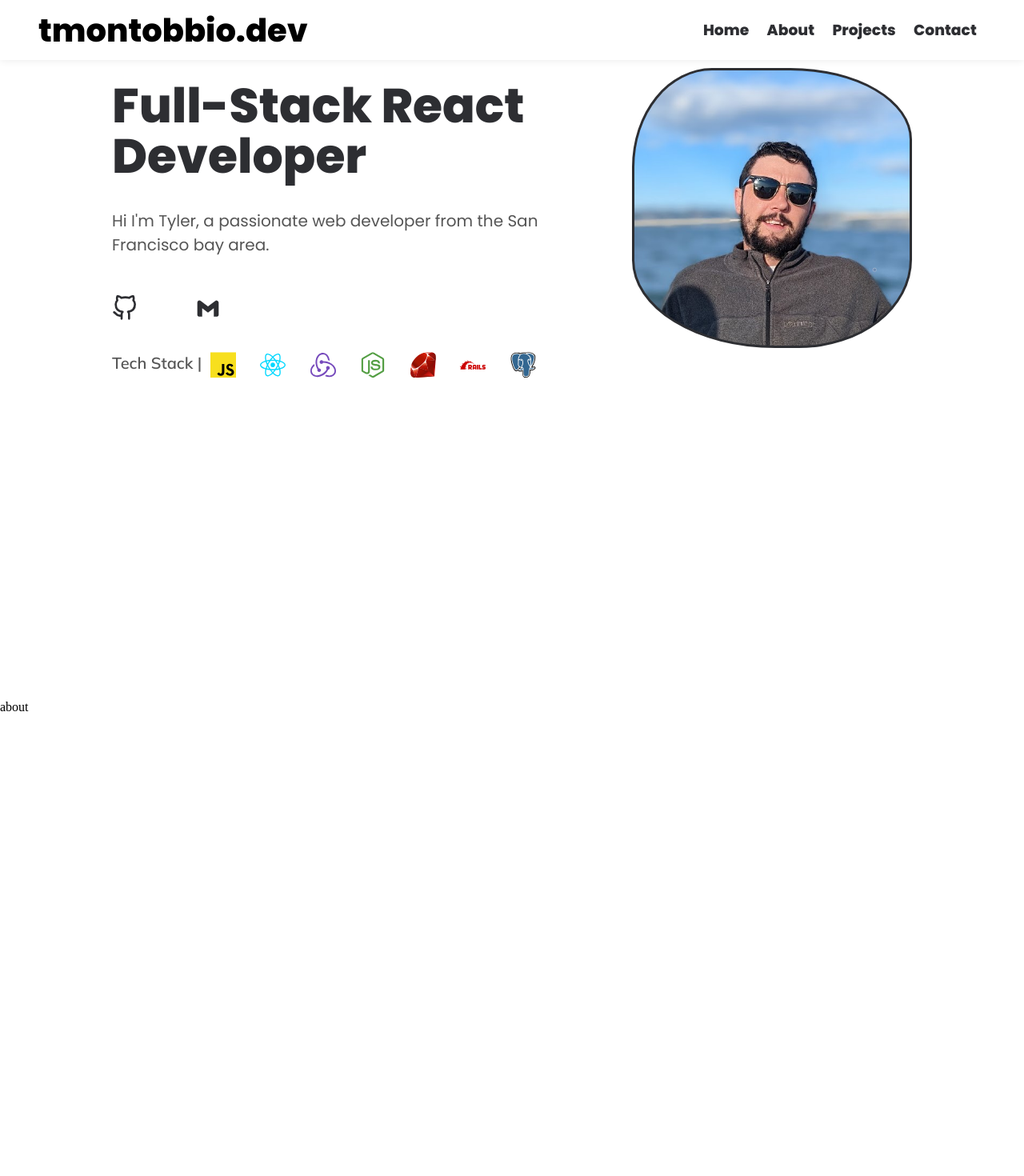
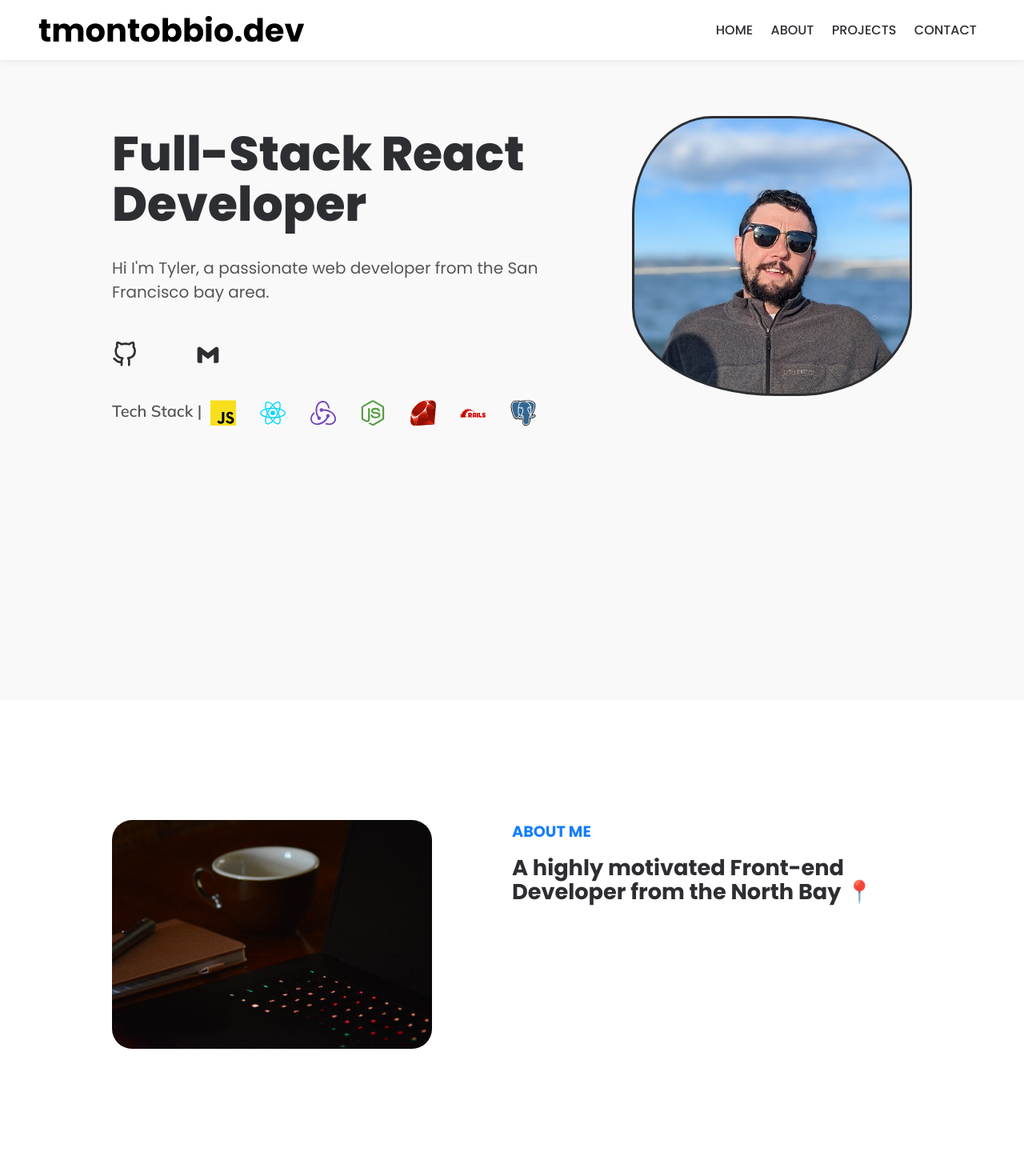
Before and after one commit to tmontobbio/tmontobbio-dev-v3, a React (Vite) app: page / in a window 1280 px wide. Shown: the top 1470 px of the page at 80% size. Built offline with nearby package versions, Linux system fonts and the light colour scheme; some icons are missing.

Commit message:
progress on about section

```diff
--- a/index.html
+++ b/index.html
@@ -7,7 +7,7 @@
     <title>tmontobbio.dev</title>
 
     <style>
-      @import url('https://fonts.googleapis.com/css2?family=Mulish:wght@600&family=Poppins:wght@400;800&display=swap');
+      @import url('https://fonts.googleapis.com/css2?family=Mulish:wght@600&family=Poppins:wght@400;500;600;700;800&display=swap');
     </style>
 
   </head>
--- a/src/App.css
+++ b/src/App.css
@@ -24,3 +24,22 @@ a {
 p {
   color: #555;
 }
+
+h1, h2, h3, h4, p, a{
+  font-family: 'Poppins', sans-serif;
+}
+
+h3{
+  font-size: 1.2rem;
+  color: #147efb;
+  font-weight: 700;
+  margin-bottom: 1rem;
+  text-transform: uppercase;
+}
+
+h4{
+      color: #2d2e32;
+      font-size: 1.7rem;
+      line-height: 1.1;
+      margin-bottom: 2rem;
+}
--- a/src/about/About.css
+++ b/src/about/About.css
@@ -1,3 +1,26 @@
 #about {
-    height: 100vh;
+    background-color: #fff;
 }
+
+.container{
+    width: 1000px;
+    height: 600px;
+    margin:auto;
+    padding:150px 0 150px 0;
+    display:flex;
+    justify-content: space-between;
+}
+
+#laptop{
+    background-image: url("/laptop.png");
+    background-size: contain;
+    background-repeat: no-repeat;
+    border-radius: 25px 25px 25px 25px / 25px 25px 25px 25px;
+    height:286px;
+    width:400px;
+}
+
+#description{
+    width:500px;
+    height: 286px;
+}
--- a/src/about/About.jsx
+++ b/src/about/About.jsx
@@ -3,7 +3,13 @@ import "./About.css"
 export default function About() {
     return (
         <div id="about">
-            about
+            <div className="container">
+                <div id="laptop" />
+                <div id="description">
+                    <h3>about me</h3>
+                    <h4>A highly motivated Front-end Developer from the North Bay 📍</h4>
+                </div>
+            </div>
         </div>
     )
 }
--- a/src/home/Home.css
+++ b/src/home/Home.css
@@ -48,6 +48,7 @@
  #home {
      width: 100%;
      height: 100vh;
+     background-color: #f9f9f9;
  }
 
  .greeting {
@@ -55,7 +56,7 @@
      height: 600px;
      top: 50%;
      left: 50%;
-     transform: translate(-50%, -65%);
+     transform: translate(-50%, -55%);
      transform-origin: center;
      position: relative;
      display: flex;
@@ -72,7 +73,6 @@
  }
 
  .greeting-text h1 {
-     font-family: 'Poppins', sans-serif;
      font-size: 7.5ch;
      font-weight: 800;
      line-height: 1.6ch;
@@ -80,7 +80,6 @@
  }
 
  .greeting-text p {
-     font-family: 'Poppins', sans-serif;
      font-size: 2.5ch;
      font-weight: 400;
  }
--- a/src/home/Home.jsx
+++ b/src/home/Home.jsx
@@ -18,7 +18,7 @@ export default function Home() {
             <div className="greeting">
                 <div className="greeting-text">
                     <h1>Full-Stack React Developer</h1>
-                    <p>Hi I'm Tyler, a passionate web developer from the San Francisco bay area.</p>
+                    <p>Hi I&apos;m Tyler, a passionate web developer from the San Francisco bay area.</p>
                     <div>
                         <a href="https://github.com/tmontobbio" target="_blank" rel="noreferrer">
                             <FiGithub className="icon" />
--- a/src/nav/Nav.css
+++ b/src/nav/Nav.css
@@ -9,19 +9,16 @@
     position: sticky;
     top: 0;
     box-shadow: 0 0 10px rgba(0, 0, 0, .09);
-    background-color: rgb(255, 255, 255, 1);
+    background-color: #fff;
     z-index: 1;
 }
 
-#nav ul {
-    list-style: none;
-    display: flex;
-    gap: 2rem;
-}
-
-#nav h1,
-h3 {
-    font-family: 'Poppins', sans-serif;
+#nav h3 {
+    color: #2d2e32;
+    font-weight: 500;
+    text-decoration: none;
+    transition: all .23s;
+    font-size:1rem;
 }
 
 #nav h1 {
```
Also changed, not shown: public/laptop.png (added).
